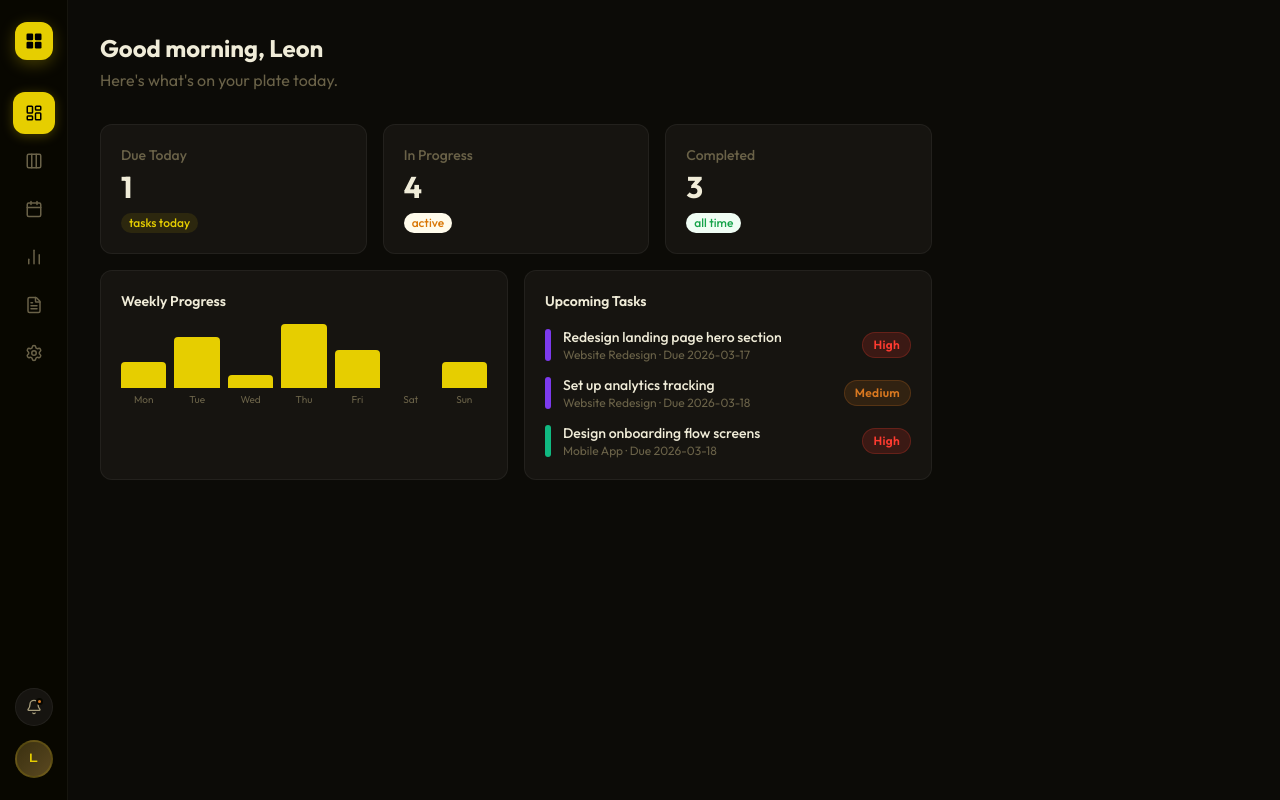
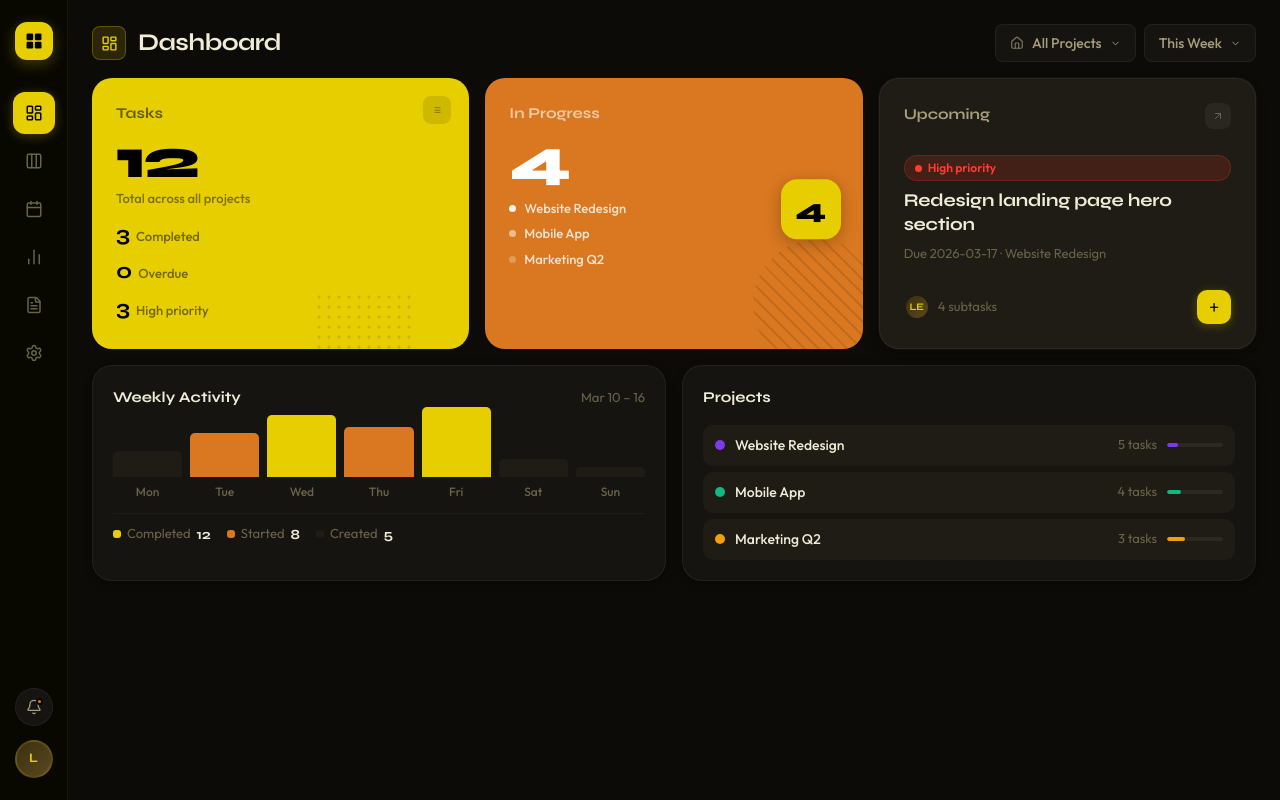
Before and after one commit to AgenticTI/arcsys-portfolio, a Next.js app in the folder saas-tarefas/: page /dashboard in a window 1280 px wide. Built offline with nearby package versions, Linux system fonts and the light colour scheme.

Commit message:
feat(hazel): dark dashboard — hero cards, weekly chart, projects panel

```diff
--- a/saas-tarefas/src/app/dashboard/page.tsx
+++ b/saas-tarefas/src/app/dashboard/page.tsx
@@ -1,21 +1,39 @@
 import { SummaryCards } from "@/features/dashboard/SummaryCards";
 import { WeeklyChart } from "@/features/dashboard/WeeklyChart";
 import { UpcomingTasks } from "@/features/dashboard/UpcomingTasks";
+import { LayoutDashboard, Home, ChevronDown } from "lucide-react";
 
 export default function DashboardPage() {
   return (
-    <div className="p-8 max-w-4xl">
+    <div className="flex flex-col h-full p-6 gap-4 overflow-hidden">
       {/* Header */}
-      <div className="mb-8">
-        <h1 className="text-2xl font-bold text-text-primary">Good morning, Leon</h1>
-        <p className="text-text-muted mt-1">Here&apos;s what&apos;s on your plate today.</p>
+      <div className="flex items-center justify-between flex-shrink-0">
+        <div className="flex items-center gap-3">
+          <div className="w-[34px] h-[34px] bg-accent-dim border border-accent-glow rounded-lg flex items-center justify-center text-accent">
+            <LayoutDashboard className="w-[17px] h-[17px]" />
+          </div>
+          <h1 className="font-display text-2xl font-bold text-text-primary tracking-tight">
+            Dashboard
+          </h1>
+        </div>
+        <div className="flex items-center gap-2">
+          <button className="flex items-center gap-2 bg-bg-card border border-border rounded-lg px-3.5 py-2 text-sm font-medium text-text-secondary hover:bg-bg-card-2 transition-colors">
+            <Home className="w-3.5 h-3.5 opacity-70" />
+            All Projects
+            <ChevronDown className="w-[11px] h-[11px]" />
+          </button>
+          <button className="flex items-center gap-2 bg-bg-card border border-border rounded-lg px-3.5 py-2 text-sm font-medium text-text-secondary hover:bg-bg-card-2 transition-colors">
+            This Week
+            <ChevronDown className="w-[11px] h-[11px]" />
+          </button>
+        </div>
       </div>
 
-      {/* Summary Cards */}
+      {/* Hero Cards */}
       <SummaryCards />
 
-      {/* Bottom row: chart + upcoming */}
-      <div className="grid grid-cols-2 gap-4 mt-4">
+      {/* Middle Row */}
+      <div className="grid grid-cols-2 gap-4 flex-shrink-0">
         <WeeklyChart />
         <UpcomingTasks />
       </div>
--- a/saas-tarefas/src/features/dashboard/SummaryCards.tsx
+++ b/saas-tarefas/src/features/dashboard/SummaryCards.tsx
@@ -1,32 +1,142 @@
 "use client";
 
 import { useTaskStore } from "@/store/useTaskStore";
+import { mockProjects } from "@/data/mock";
 
 export function SummaryCards() {
   const tasks = useTaskStore((s) => s.tasks);
 
-  const today = new Date().toISOString().split("T")[0];
-  const todayCount = tasks.filter((t) => t.dueDate === today).length;
+  const total = tasks.length;
   const inProgressCount = tasks.filter((t) => t.status === "in_progress").length;
   const doneCount = tasks.filter((t) => t.status === "done").length;
+  const overdueCount = tasks.filter((t) => {
+    const today = new Date().toISOString().split("T")[0];
+    return t.status !== "done" && t.dueDate < today;
+  }).length;
+  const highCount = tasks.filter((t) => t.priority === "high" && t.status !== "done").length;
 
-  const cards = [
-    { label: "Due Today", value: todayCount, color: "bg-accent/10 text-accent" },
-    { label: "In Progress", value: inProgressCount, color: "bg-amber-50 text-amber-600" },
-    { label: "Completed", value: doneCount, color: "bg-green-50 text-green-600" },
-  ];
+  // Spotlight: first high-priority non-done task
+  const spotlight = tasks.find((t) => t.priority === "high" && t.status !== "done") ?? tasks[0];
+  const spotlightProject = mockProjects.find((p) => p.id === spotlight?.projectId);
 
   return (
-    <div className="grid grid-cols-3 gap-4">
-      {cards.map((card) => (
-        <div key={card.label} className="bg-bg-card rounded-xl border border-border p-5">
-          <p className="text-sm text-text-muted font-medium">{card.label}</p>
-          <p className="text-3xl font-bold text-text-primary mt-1">{card.value}</p>
-          <div className={`inline-block mt-2 px-2 py-0.5 rounded-full text-xs font-medium ${card.color}`}>
-            {card.label === "Due Today" ? "tasks today" : card.label === "In Progress" ? "active" : "all time"}
+    <div className="grid grid-cols-3 gap-4 flex-shrink-0">
+
+      {/* Yellow — All Tasks */}
+      <div className="relative rounded-[20px] p-6 overflow-hidden bg-accent min-h-[168px] flex flex-col">
+        <p className="font-display text-[15px] font-bold text-black/55">Tasks</p>
+        {/* Adjust icon */}
+        <span className="absolute top-[18px] right-[18px] w-7 h-7 bg-black/10 rounded-lg flex items-center justify-center cursor-pointer">
+          <span className="text-black/40 text-xs font-bold">≡</span>
+        </span>
+        <p className="font-display text-[56px] font-extrabold leading-none mt-1.5 text-black tracking-[-2px]">
+          {total}
+        </p>
+        <p className="text-[13px] font-medium text-black/45 mt-0.5">Total across all projects</p>
+        <div className="flex flex-col gap-1 mt-2.5">
+          <div className="flex items-baseline gap-1.5">
+            <span className="font-display text-[22px] font-bold text-black">{doneCount}</span>
+            <span className="text-[13px] font-medium text-black/50">Completed</span>
+          </div>
+          <div className="flex items-baseline gap-1.5">
+            <span className="font-display text-[22px] font-bold text-black">{overdueCount}</span>
+            <span className="text-[13px] font-medium text-black/50">Overdue</span>
+          </div>
+          <div className="flex items-baseline gap-1.5">
+            <span className="font-display text-[22px] font-bold text-black">{highCount}</span>
+            <span className="text-[13px] font-medium text-black/50">High priority</span>
           </div>
         </div>
-      ))}
+        {/* Dot grid texture */}
+        <svg
+          className="absolute bottom-[-10px] right-[56px] w-[96px] h-[64px] opacity-[0.16] pointer-events-none"
+          viewBox="0 0 96 64"
+        >
+          <pattern id="dp" x="0" y="0" width="10" height="10" patternUnits="userSpaceOnUse">
+            <circle cx="2" cy="2" r="1.5" fill="rgba(0,0,0,0.8)" />
+          </pattern>
+          <rect width="96" height="64" fill="url(#dp)" />
+        </svg>
+        {/* Bar decoration */}
+        <div className="absolute bottom-[18px] right-[18px] w-12 h-[58px] bg-black/16 rounded-lg" />
+      </div>
+
+      {/* Orange — In Progress */}
+      <div className="relative rounded-[20px] p-6 overflow-hidden min-h-[168px] flex flex-col" style={{ background: "#D97820" }}>
+        <p className="font-display text-[15px] font-bold text-white/60">In Progress</p>
+        <p className="font-display text-[56px] font-extrabold leading-none mt-1.5 text-white tracking-[-2px]">
+          {inProgressCount}
+        </p>
+        <div className="flex flex-col gap-1.5 mt-3">
+          {mockProjects.map((p, i) => (
+            <div key={p.id} className="flex items-center gap-2 text-[13px] font-medium text-white/80">
+              <span
+                className="w-[7px] h-[7px] rounded-full flex-shrink-0"
+                style={{ background: `rgba(255,255,255,${i === 0 ? 0.9 : i === 1 ? 0.5 : 0.25})` }}
+              />
+              {p.name}
+            </div>
+          ))}
+        </div>
+        {/* Yellow badge */}
+        <div
+          className="absolute top-1/2 right-[22px] -translate-y-[58%] w-[60px] h-[60px] rounded-2xl bg-accent flex items-center justify-center font-display text-[28px] font-extrabold text-black"
+          style={{ boxShadow: "0 4px 16px rgba(0,0,0,0.25)" }}
+        >
+          {inProgressCount}
+        </div>
+        {/* Stripe texture */}
+        <div
+          className="absolute -bottom-5 -right-5 w-[130px] h-[130px] rounded-full opacity-[0.18] pointer-events-none"
+          style={{
+            backgroundImage:
+              "repeating-linear-gradient(45deg,rgba(0,0,0,0.6) 0px,rgba(0,0,0,0.6) 2px,transparent 2px,transparent 10px)",
+          }}
+        />
+      </div>
+
+      {/* Dark — Upcoming spotlight */}
+      <div className="relative rounded-[20px] p-6 bg-bg-card-2 border border-border min-h-[168px] flex flex-col justify-between shadow-[0_2px_8px_rgba(0,0,0,0.35),0_0_0_1px_rgba(255,255,255,0.04)]">
+        <div className="flex justify-between items-start">
+          <p className="font-display text-[15px] font-bold text-text-secondary">Upcoming</p>
+          <div className="w-[26px] h-[26px] bg-white/5 rounded-lg flex items-center justify-center cursor-pointer hover:bg-white/9 transition-colors">
+            <svg width="12" height="12" viewBox="0 0 24 24" fill="none" stroke="currentColor" strokeWidth="2" strokeLinecap="round" strokeLinejoin="round" className="text-text-muted">
+              <line x1="7" y1="17" x2="17" y2="7"/><polyline points="7 7 17 7 17 17"/>
+            </svg>
+          </div>
+        </div>
+
+        {spotlight && (
+          <div className="flex flex-col gap-2">
+            <span className="inline-flex items-center gap-1.5 px-2.5 py-1 rounded-full text-xs font-semibold bg-[rgba(255,59,48,0.16)] text-accent-red border border-[rgba(255,59,48,0.22)]">
+              <span className="w-[7px] h-[7px] rounded-full bg-accent-red" />
+              High priority
+            </span>
+            <p className="font-display text-[18px] font-bold text-text-primary leading-[1.3] tracking-[-0.2px]">
+              {spotlight.title}
+            </p>
+            <p className="text-[13px] text-text-muted">
+              Due {spotlight.dueDate} · {spotlightProject?.name}
+            </p>
+          </div>
+        )}
+
+        <div className="flex items-center justify-between">
+          <div className="flex items-center gap-2">
+            <div className="flex items-center">
+              <div className="w-[26px] h-[26px] rounded-full bg-gradient-to-br from-[#3A3010] to-[#5A4820] border-2 border-[#1E1C14] flex items-center justify-center font-display text-[10px] font-bold text-accent">
+                LE
+              </div>
+            </div>
+            <span className="text-[13px] text-text-muted">
+              {spotlight?.subtasks.length ?? 0} subtasks
+            </span>
+          </div>
+          <div className="w-[34px] h-[34px] rounded-[10px] bg-accent flex items-center justify-center cursor-pointer text-black text-xl font-light shadow-[0_2px_10px_rgba(230,206,0,0.28)] hover:scale-105 transition-transform">
+            +
+          </div>
+        </div>
+      </div>
     </div>
   );
 }
--- a/saas-tarefas/src/features/dashboard/UpcomingTasks.tsx
+++ b/saas-tarefas/src/features/dashboard/UpcomingTasks.tsx
@@ -3,39 +3,43 @@
 import Link from "next/link";
 import { useTaskStore } from "@/store/useTaskStore";
 import { mockProjects } from "@/data/mock";
-import { PriorityBadge } from "@/components/ui/PriorityBadge";
 
 export function UpcomingTasks() {
   const tasks = useTaskStore((s) => s.tasks);
 
-  const upcoming = tasks
-    .filter((t) => t.status !== "done")
-    .sort((a, b) => a.dueDate.localeCompare(b.dueDate))
-    .slice(0, 3);
+  return (
+    <div className="bg-bg-card border border-border rounded-[20px] p-5 shadow-[0_2px_8px_rgba(0,0,0,0.35)]">
+      <div className="flex items-center justify-between mb-4">
+        <p className="font-display text-[15px] font-bold text-text-primary">Projects</p>
+      </div>
 
-  return (
-    <div className="bg-bg-card rounded-xl border border-border p-5">
-      <p className="text-sm font-semibold text-text-primary mb-4">Upcoming Tasks</p>
-      <div className="space-y-3">
-        {upcoming.map((task) => {
-          const project = mockProjects.find((p) => p.id === task.projectId);
+      <div className="flex flex-col gap-1.5">
+        {mockProjects.map((project) => {
+          const projectTasks = tasks.filter((t) => t.projectId === project.id);
+          const donePct = projectTasks.length > 0
+            ? Math.round((projectTasks.filter((t) => t.status === "done").length / projectTasks.length) * 100)
+            : 0;
+
           return (
             <Link
-              key={task.id}
-              href={`/board/${task.projectId}`}
-              className="flex items-center gap-3 group"
+              key={project.id}
+              href={`/board/${project.id}`}
+              className="flex items-center gap-2.5 px-3 py-2.5 rounded-[10px] bg-bg-card-2 hover:bg-white/[0.04] cursor-pointer transition-colors"
             >
-              <div
-                className="w-1.5 h-8 rounded-full flex-shrink-0"
-                style={{ backgroundColor: project?.color ?? "#7C3AED" }}
+              <span
+                className="w-2.5 h-2.5 rounded-full flex-shrink-0"
+                style={{ backgroundColor: project.color }}
               />
-              <div className="flex-1 min-w-0">
-                <p className="text-sm font-medium text-text-primary truncate group-hover:text-accent transition-colors">
-                  {task.title}
-                </p>
-                <p className="text-xs text-text-muted">{project?.name} · Due {task.dueDate}</p>
+              <span className="flex-1 text-[14px] font-medium text-text-primary">
+                {project.name}
+              </span>
+              <span className="text-[13px] text-text-muted">{projectTasks.length} tasks</span>
+              <div className="w-[56px] h-1 bg-white/[0.06] rounded-full overflow-hidden">
+                <div
+                  className="h-full rounded-full"
+                  style={{ width: `${donePct}%`, backgroundColor: project.color }}
+                />
               </div>
-              <PriorityBadge priority={task.priority} />
             </Link>
           );
         })}
--- a/saas-tarefas/src/features/dashboard/WeeklyChart.tsx
+++ b/saas-tarefas/src/features/dashboard/WeeklyChart.tsx
@@ -1,35 +1,55 @@
-// Dados mockados fixos — representa uma semana de atividade realista
 const weeklyData = [
-  { day: "Mon", completed: 2 },
-  { day: "Tue", completed: 4 },
-  { day: "Wed", completed: 1 },
-  { day: "Thu", completed: 5 },
-  { day: "Fri", completed: 3 },
-  { day: "Sat", completed: 0 },
-  { day: "Sun", completed: 2 },
+  { day: "Mon", value: 26, type: "low" },
+  { day: "Tue", value: 44, type: "orange" },
+  { day: "Wed", value: 62, type: "yellow" },
+  { day: "Thu", value: 50, type: "orange" },
+  { day: "Fri", value: 70, type: "yellow" },
+  { day: "Sat", value: 18, type: "low" },
+  { day: "Sun", value: 10, type: "low" },
 ];
 
-const maxValue = Math.max(...weeklyData.map((d) => d.completed));
+const barColor: Record<string, string> = {
+  yellow: "bg-accent",
+  orange: "bg-accent-orange",
+  low:    "bg-bg-card-2",
+};
 
 export function WeeklyChart() {
   return (
-    <div className="bg-bg-card rounded-xl border border-border p-5">
-      <p className="text-sm font-semibold text-text-primary mb-4">Weekly Progress</p>
-      <div className="flex items-end gap-2 h-20">
-        {weeklyData.map((d) => {
-          const heightPct = maxValue > 0 ? (d.completed / maxValue) * 100 : 0;
-          return (
-            <div key={d.day} className="flex-1 flex flex-col items-center gap-1">
-              <div className="w-full flex flex-col justify-end" style={{ height: "64px" }}>
-                <div
-                  className="w-full rounded-t bg-accent transition-all"
-                  style={{ height: `${heightPct}%`, minHeight: d.completed > 0 ? "4px" : "0" }}
-                />
-              </div>
-              <span className="text-[10px] text-text-muted">{d.day}</span>
-            </div>
-          );
-        })}
+    <div className="bg-bg-card border border-border rounded-[20px] p-5 shadow-[0_2px_8px_rgba(0,0,0,0.35)]">
+      <div className="flex items-center justify-between mb-4">
+        <p className="font-display text-[15px] font-bold text-text-primary">Weekly Activity</p>
+        <div className="flex items-center gap-2">
+          <span className="text-[13px] text-text-muted">Mar 10 – 16</span>
+        </div>
+      </div>
+
+      {/* Bars */}
+      <div className="flex items-end gap-2 h-[76px]">
+        {weeklyData.map((d) => (
+          <div key={d.day} className="flex-1 flex flex-col items-center gap-1.5">
+            <div
+              className={`w-full rounded-t-[5px] cursor-pointer hover:opacity-80 transition-opacity ${barColor[d.type]}`}
+              style={{ height: `${d.value}px` }}
+            />
+            <span className="text-[12px] font-medium text-text-muted">{d.day}</span>
+          </div>
+        ))}
+      </div>
+
+      {/* Footer */}
+      <div className="flex gap-4 mt-3 pt-2.5 border-t border-border-soft">
+        {[
+          { color: "bg-accent",       label: "Completed", num: 12 },
+          { color: "bg-accent-orange", label: "Started",   num: 8 },
+          { color: "bg-bg-card-2",    label: "Created",   num: 5 },
+        ].map(({ color, label, num }) => (
+          <div key={label} className="flex items-center gap-1.5">
+            <div className={`w-2 h-2 rounded-[3px] flex-shrink-0 ${color}`} />
+            <span className="text-[13px] text-text-muted">{label}</span>
+            <span className="font-display text-[14px] font-bold text-text-primary">{num}</span>
+          </div>
+        ))}
       </div>
     </div>
   );
```
